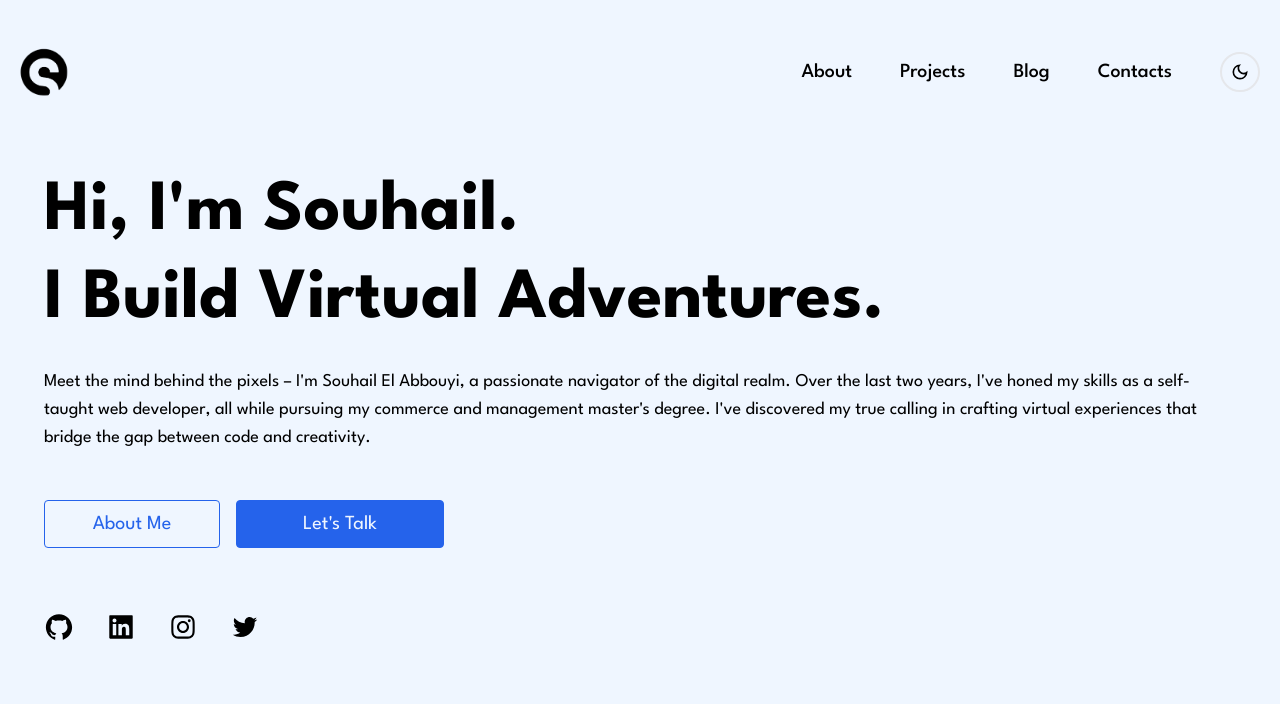
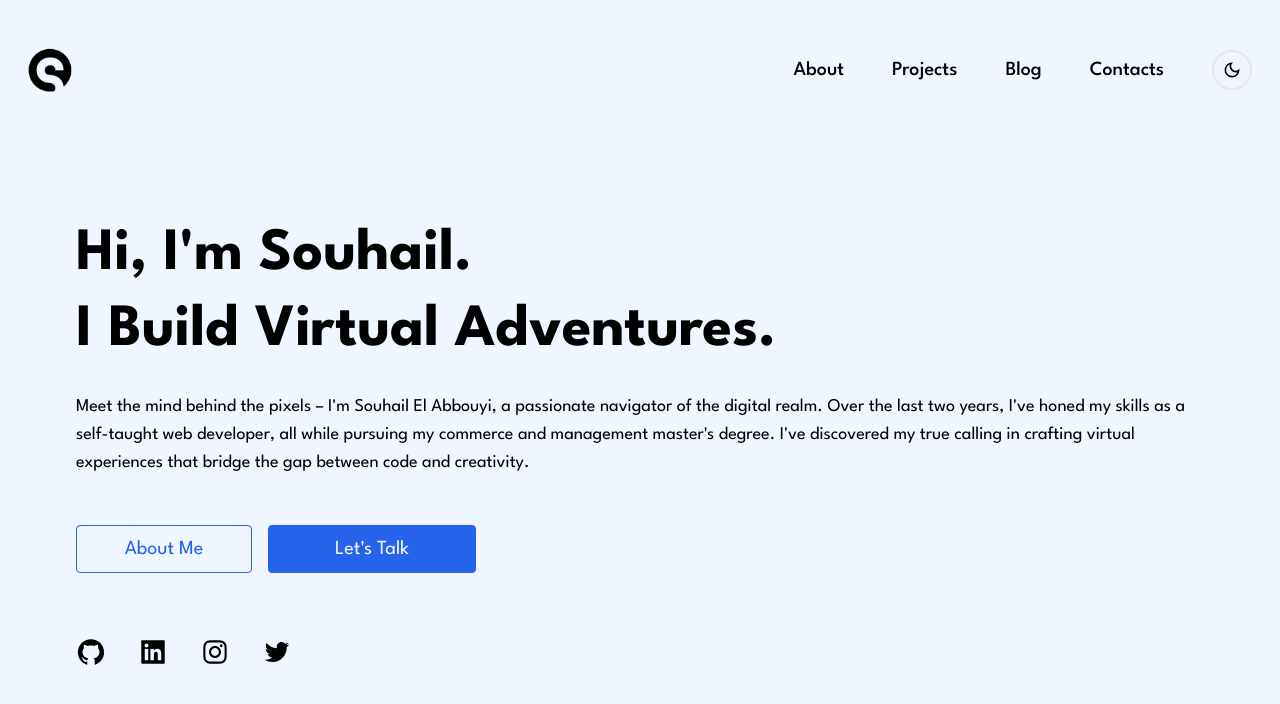
Before and after one commit to souhail404/souhailweb, a Next.js app: page / in a window 1280 px wide. Shown: the top 704 px of the page. Built offline with nearby package versions, Linux system fonts and the light colour scheme.

Commit message:
edi the layout

```diff
--- a/app/globals.css
+++ b/app/globals.css
@@ -7,16 +7,16 @@
 
 @layer base {
     body{
-        @apply grid grid-rows-[auto_1fr] bg-blue-50 dark:bg-slate-900 text-black dark:text-slate-300 font-spartan max-w-screen-xl min-h-screen mx-auto px-5
+        @apply grid grid-rows-[auto_1fr] bg-blue-50 dark:bg-slate-900 text-black dark:text-slate-300 font-spartan max-w-screen-xl min-h-screen mx-auto px-4 sm:px-7
     }
     h1 {
-        @apply text-2xl xs:text-3xl sm:text-4.5xl md:text-5xl lg:text-5xl xl:text-7xl font-bold font-spartan
+        @apply text-2xl xs:text-3xl sm:text-4.5xl md:text-5xl lg:text-5xl xl:text-6xl font-bold font-spartan
     }
     p{
         @apply text-lg
     }
     .logo{
-        @apply h-10 lg:h-12 2xl:h-14
+        @apply h-10 lg:h-11 2xl:h-12
     }
     .header-link{
         @apply text-lg xl:text-xl  font-medium capitalize font-spartan
--- a/app/layout.js
+++ b/app/layout.js
@@ -11,7 +11,7 @@ export default function RootLayout({ children }) {
     <html lang="en">
       <body>
         <AppHeader />
-        <main className='flex flex-col w-full sm:px-6 gap-6 pt-[8vh] pb-20 xl:py-20'>
+        <main className='flex flex-col w-full sm:px-6 md:px-12 gap-6 pt-[8vh] pb-20 xl:py-20'>
           {children}
         </main>
       </body>
--- a/app/page.js
+++ b/app/page.js
@@ -3,7 +3,7 @@ import {AiFillLinkedin, AiOutlineArrowRight, AiOutlineEllipsis, AiOutlineGithub,
 import { MdOutlinePersonOutline } from "react-icons/md";
 export default function Home() {
   return (
-    <section className="flex flex-col  midtall:gap-3 tall:gap-[4vh]">
+    <section className="flex flex-col  midtall:gap-3 tall:gap-[4vh] my-auto">
       <div className="flex flex-col sm:gap-4">
         <h1>Hi, I'm Souhail.</h1>
         <h1>I Build  Virtual Adventures.</h1>
--- a/components/AppHeader.jsx
+++ b/components/AppHeader.jsx
@@ -2,7 +2,7 @@ import Link from "next/link"
 import {MdOutlineDarkMode, MdOutlineMenu} from 'react-icons/md'
 const AppHeader = () => {
   return (
-    <header className="flex items-center justify-between pt-6 sm:pt-12">
+    <header className="flex items-center justify-between pt-8 sm:pt-12 tall:pt-12">
         <Link className="logo" href={`/`} >
             <img src="/icon-black.svg" alt="logo" className="w-full h-full object-contain" />
         </Link>
```
